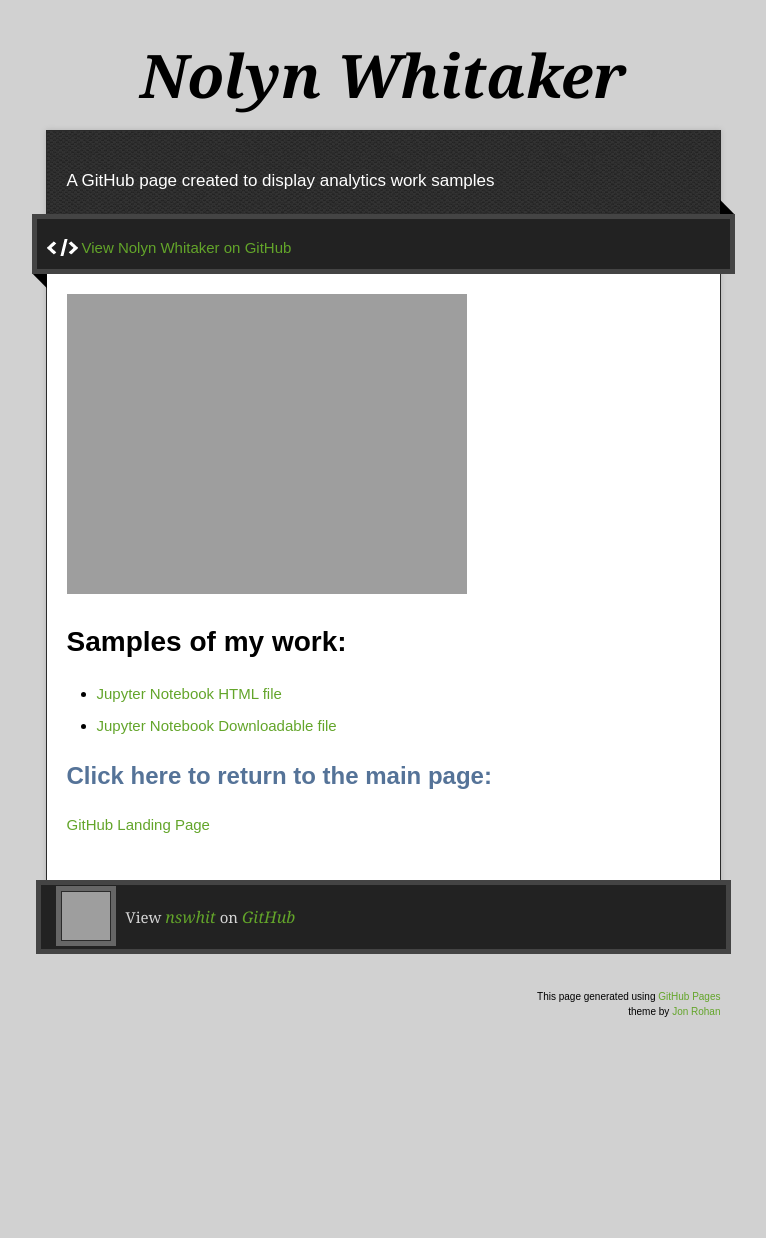
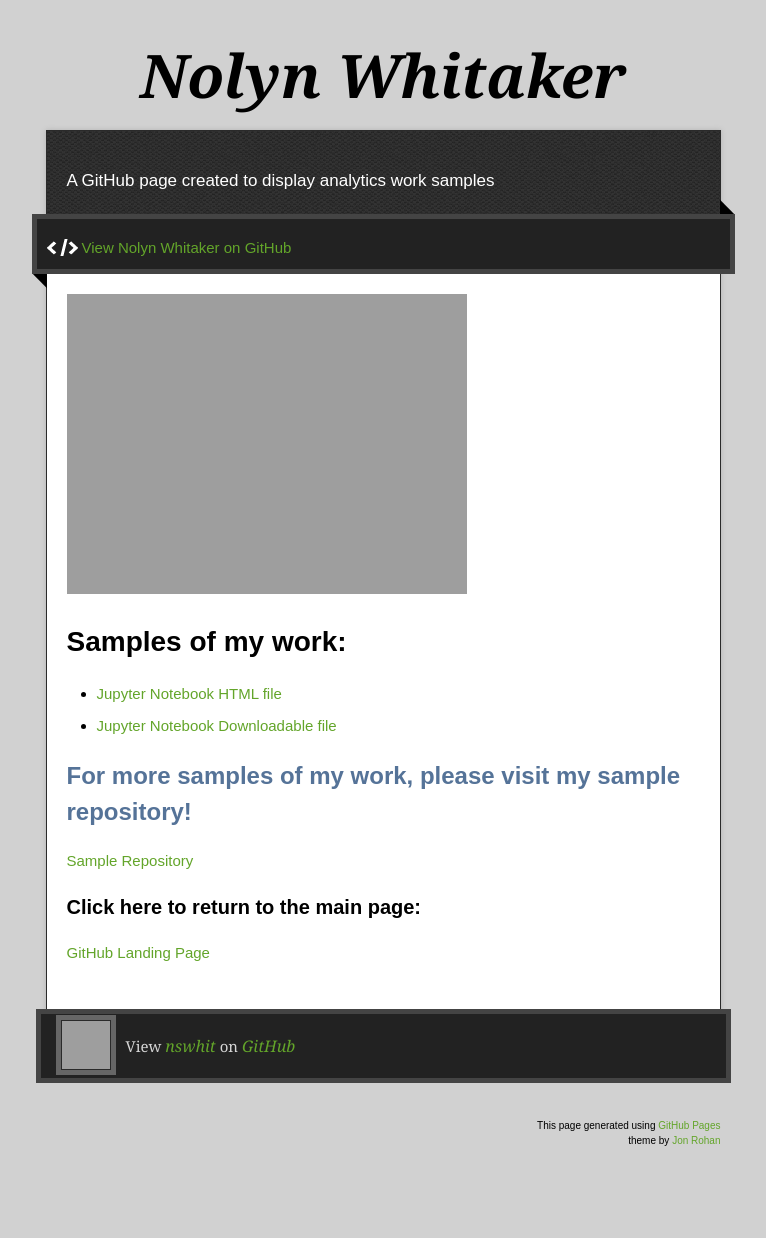
Before and after one commit to nswhit/nswhit.github.io, a Jekyll site: the page built from samples/index.md, in a window 1280 px wide. Shown: the whole page, without its empty margins (257-1023 px from the left). Built offline with Jekyll 4.4.1, drawn with Linux system fonts in a browser that asks for light colours; our own code applies the rules of GitHub Pages for plain Markdown files; before the commit the page ends 1109 px from its top, so only the background shows below that; grey boxes are pictures that could not be loaded.

Commit message:
Update index.md

```diff
--- a/samples/index.md
+++ b/samples/index.md
@@ -9,5 +9,8 @@
 - [Jupyter Notebook HTML file]()
 - [Jupyter Notebook Downloadable file]()
 
-## Click here to return to the main page:
+## For more samples of my work, please visit my sample repository!
+[Sample Repository](https://github.com/nswhit/nswhit.github.io/tree/main/samples)
+
+### Click here to return to the main page:
 [GitHub Landing Page](https://nswhit.github.io/)
```
